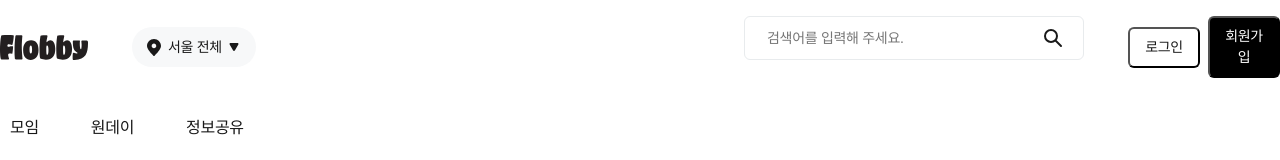
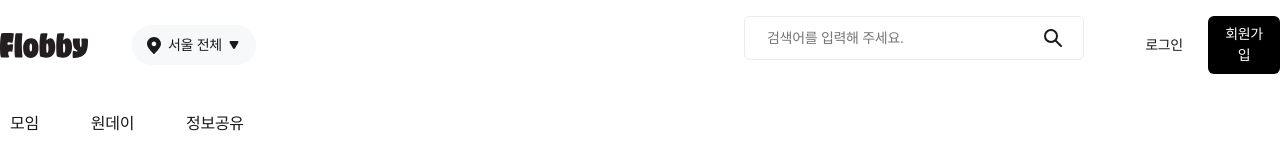
Before and after one commit to kelvin3476/Flobby, a React (Vite) app: page /club/register in a window 1280 px wide. Shown: the top 160 px of the page. Built offline with nearby package versions, Linux system fonts and the light colour scheme; no server answers.

Commit message:
Design: css 속성 재설정

```diff
--- a/src/styles/header/MainHeader.scss
+++ b/src/styles/header/MainHeader.scss
@@ -31,9 +31,9 @@
             align-items: center;
             gap: 8px;
 
-            > button {
+            .login-btn,
+            .signup-btn {
               display: flex;
-              align-items: center;
               justify-content: center;
               width: 72px;
               padding: 8px 12px;
@@ -44,6 +44,8 @@
               line-height: 21px;
               letter-spacing: -0.3px;
               border-radius: 6px;
+              border: none;
+              cursor: pointer;
             }
 
             .login-btn {
@@ -64,6 +66,8 @@
                 cursor: pointer;
                 background-repeat: no-repeat;
                 background-position: center;
+                background-color: transparent;
+                border: none;
                 width: 36px;
                 height: 36px;
               }
@@ -121,7 +125,7 @@
         height: 36px;
         gap: 32px;
 
-        > button {
+        button {
           display: flex;
           align-items: center;
           height: 40px;
```
